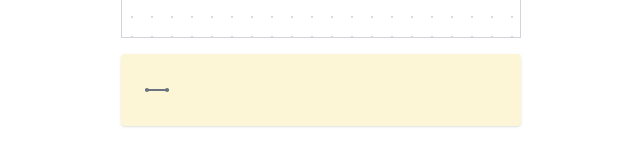
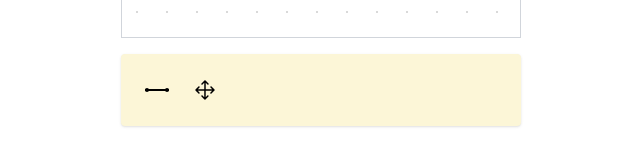
Before and after one commit to psugandh123/draw, a Next.js app: page / in a window 1280 px wide. Shown: the part 594-754 px from the top of the page, without its empty margins (319-959 px from the left). Built offline with nearby package versions, Linux system fonts and the light colour scheme.

Commit message:
move tool added

```diff
--- a/src/app/components/Angle.tsx
+++ b/src/app/components/Angle.tsx
@@ -24,9 +24,8 @@ const Angle = ({ linkA, linkB, nodes, currentNode, isDragging }: AngleProps) =>
     const [startNodeB, endNodeB] = linkB.startNodeId === currentNode.id ? [nodes[linkB.endNodeId], nodes[linkB.startNodeId]] : [nodes[linkB.startNodeId], nodes[linkB.endNodeId]]
 
 
-
-    const dx2 = startNodeB.x - endNodeB.x;
-    const dy2 = startNodeB.y - endNodeB.y;
+    const dx2 = startNodeB?.x - endNodeB.x;
+    const dy2 = startNodeB?.y - endNodeB.y;
     const angle2 = Math.atan2(dy2, dx2);
     const angle1 = Math.atan2(dy1, dx1)
 
@@ -41,9 +40,6 @@ const Angle = ({ linkA, linkB, nodes, currentNode, isDragging }: AngleProps) =>
     const isReflex = percentageAngle > 50;
     const rotationAngle = 90 + (isReflex ? (largeAngleInDegree + 360 - angleInDegree) : largeAngleInDegree);
 
-    if (angleInDegreeRounded === 0 || (angleInDegreeRounded % 30 !== 0 && angleInDegreeRounded % 45 !== 0)) {
-        return null;
-    }
 
     return <div className={`group absolute  ${isDragging ? "opacity-0" : "opacity-100"}`} style={{
         left: 0 - ANGLE_RADIUS + GRID_POINT_RADIUS * 4,
--- a/src/app/components/Canvas.tsx
+++ b/src/app/components/Canvas.tsx
@@ -119,20 +119,24 @@ const Canvas: React.FC = () => {
 
         const handleMouseDown = (e: InteractionEvent) => {
 
-            // Check line tool is selected and the mouse click is within the canvas
-            if (currentTool !== TOOLS.LINE || !isActionWIthinCanvas(e)) {
+            if (!isActionWIthinCanvas(e)) {
                 return;
             }
-
-            dispatch({ type: 'SET_IS_DRAGGING', isDragging: true });
 
             const { closest } = getCoordinates(e);
             const existingNode = Object.values(state.nodes).find(
                 (node) => node.x === closest.x && node.y === closest.y
             );
 
+            if (existingNode && currentTool === TOOLS.MOVE) {
+                dispatch({ type: 'SET_IS_DRAGGING', isDragging: true });
+                dispatch({ type: 'UPDATE_ACTIVE_NODE', node: existingNode });
+            } else if (currentTool === TOOLS.LINE) {
+                dispatch({ type: 'SET_IS_DRAGGING', isDragging: true });
+
                 if (existingNode) {
-                dispatch({ type: 'UPDATE_ACTIVE_NODE', node: existingNode });
+
+                    dispatch({ type: 'SET_START_NODE', nodeId: existingNode.id });
                 } else {
                     const newNodeId = getNextPointName(Object.keys(state.nodes));
                     dispatch({
@@ -140,6 +144,7 @@ const Canvas: React.FC = () => {
                         node: { id: newNodeId, x: closest.x, y: closest.y },
                     });
                     dispatch({ type: 'SET_START_NODE', nodeId: newNodeId });
+                }
             }
         };
 
@@ -220,21 +225,24 @@ const Canvas: React.FC = () => {
             canvas.removeEventListener('touchend', handleMouseUp);
         };
     }, [currentTool, state.activeNode, state.isDragging, state.links, state.nodes, state.startNodeId]);
-
-
+    console.log(state)
 
     const finalNodes = { ...state.nodes, ...(state.activeNode && { [state.activeNode.id]: state.activeNode }) };
     return (
         <div className="flex justify-center flex-col items-center"
+            onClick={() => {
+                setCurrentTool(undefined)
+            }}
 
         >
-            <div className='w-full gap-4 flex flex-col h-[100vh] py-20 max-w-[400px] '
-
-
-            >
+            <div className='w-full gap-4 flex flex-col h-[100vh] py-20 max-w-[400px]  '>
                 <div
                     ref={canvasRef}
-                    className={`relative border border-gray-300 flex-grow select-none  touch-none ${currentTool === TOOLS.LINE ? "cursor-move" : ""}`}
+                    onClick={(e) => {
+                        e.stopPropagation()
+                    }}
+
+                    className={`relative border border-gray-300 flex-grow select-none  touch-none ${currentTool === TOOLS.LINE ? "cursor-crosshair" : ""}`}
                     onContextMenu={(e) => {
                         e.preventDefault()
                     }}
@@ -250,10 +258,11 @@ const Canvas: React.FC = () => {
                     {Object.values(finalNodes).map((node) => {
                         const associatedLinks = state.links.filter(link => link.startNodeId === node.id || link.endNodeId === node.id)
                         return <Point
+                            currentTool={currentTool}
 
                             key={node.id}
                             node={node} >
-                            {associatedLinks.length > 1 ?
+                            {!state.isDragging && associatedLinks.length > 1 ?
                                 associatedLinks.map((linkA, index1) =>
                                     associatedLinks.map((linkB, index2) => index1 < index2 ?
                                         <Angle isDragging={state.isDragging} key={linkA?.id + linkB.id} linkA={linkA} linkB={linkB} nodes={state.nodes} currentNode={node} />
--- a/src/app/components/Point.tsx
+++ b/src/app/components/Point.tsx
@@ -1,12 +1,12 @@
 import { ReactNode } from "react";
 import { Node } from "./Canvas";
-import { POINT_RADIUS } from "./constants";
+import { POINT_RADIUS, TOOLS } from "./constants";
 
 
-const Point = ({ node, children }: { node: Node, children?: ReactNode | ReactNode[] }) => {
+const Point = ({ node, children, currentTool }: { node: Node, children?: ReactNode | ReactNode[], currentTool: string }) => {
     return <div
         key={node.id}
-        className="absolute  bg-gray-500 rounded-full z-20 flex  justify-center text-gray-700 "
+        className={`absolute bg-gray-500 rounded-full z-20 flex  justify-center text-gray-700 ${currentTool === TOOLS.LINE ? "" : currentTool === TOOLS.MOVE ? "cursor-move" : ""} `}
         style={{ left: node.x - POINT_RADIUS, top: node.y - POINT_RADIUS, width: POINT_RADIUS * 2, height: POINT_RADIUS * 2 }}
     >
         {<div className="pt-1  ">{node.id}</div>}
--- a/src/app/components/Toolpanel.tsx
+++ b/src/app/components/Toolpanel.tsx
@@ -1,5 +1,8 @@
 import React from "react";
 import { LINE_THICKNESS, POINT_RADIUS, TOOLS } from "./constants";
+import Image from "next/image";
+import MoveIcon from "../assets/move.svg";
+
 interface ToolpanelProps {
     setCurrentTool: React.Dispatch<React.SetStateAction<string>>;
     currentTool: string;
@@ -11,17 +14,19 @@ const Toolpanel = ({ setCurrentTool, currentTool }: ToolpanelProps) => {
             e.stopPropagation()
             setCurrentTool("")
         }}>
+        <div className="flex gap-2">
+
             <div className={`${currentTool === TOOLS.LINE ? "bg-yellow-300" : ""} px-2 h-10 w-10 inline-flex items-center relative cursor-pointer `}
                 onClick={(e) => {
                     e.stopPropagation()
                     setCurrentTool(TOOLS.LINE)
                 }}>
-            <div className={` h-0.5 w-full relative flex items-center bg-gray-500`} >
-                <div className=" aspect-square bg-gray-500 absolute rounded-full"
+                <div className={` h-0.5 w-full relative flex items-center bg-black`} >
+                    <div className=" aspect-square bg-black absolute rounded-full"
                         style={{
                             width: POINT_RADIUS * 2,
                         }}></div>
-                <div className=" aspect-square bg-gray-500 absolute right-0 rounded-full"
+                    <div className=" aspect-square bg-black absolute right-0 rounded-full"
                         style={{
                             width: POINT_RADIUS * 2,
                         }}></div>
@@ -29,6 +34,23 @@ const Toolpanel = ({ setCurrentTool, currentTool }: ToolpanelProps) => {
 
 
             </div>
+
+            <div className={`${currentTool === TOOLS.MOVE ? "bg-yellow-300" : ""} px-2 h-10 w-10 inline-flex items-center relative cursor-pointer `}
+                onClick={(e) => {
+                    e.stopPropagation()
+                    setCurrentTool(TOOLS.MOVE)
+                }}>
+                <Image src={MoveIcon} width={24} alt={""} style={{
+                    fill: "red",
+                    color: "pink"
+                }} />
+
+
+            </div>
+
+        </div>
+
+
     </div>
 
 
--- a/src/app/components/constants.ts
+++ b/src/app/components/constants.ts
@@ -1,9 +1,11 @@
 export const LINE_THICKNESS = 2
 export const POINT_RADIUS = 2
-export const GRID_LENGTH = 20
+export const GRID_LENGTH = 30
 export const ONE_UNIT = GRID_LENGTH * 4
-export const GRID_POINT_RADIUS = 0.5
+export const GRID_POINT_RADIUS = 0.75
 export const ANGLE_RADIUS = 20
 export const TOOLS = {
-    LINE: "LINE"
+    LINE: "LINE",
+    MOVE: "MOVE"
+
 }
```
Also changed, not shown: src/app/assets/move.svg (added). Lines whose indentation alone changed are shown as unchanged.
